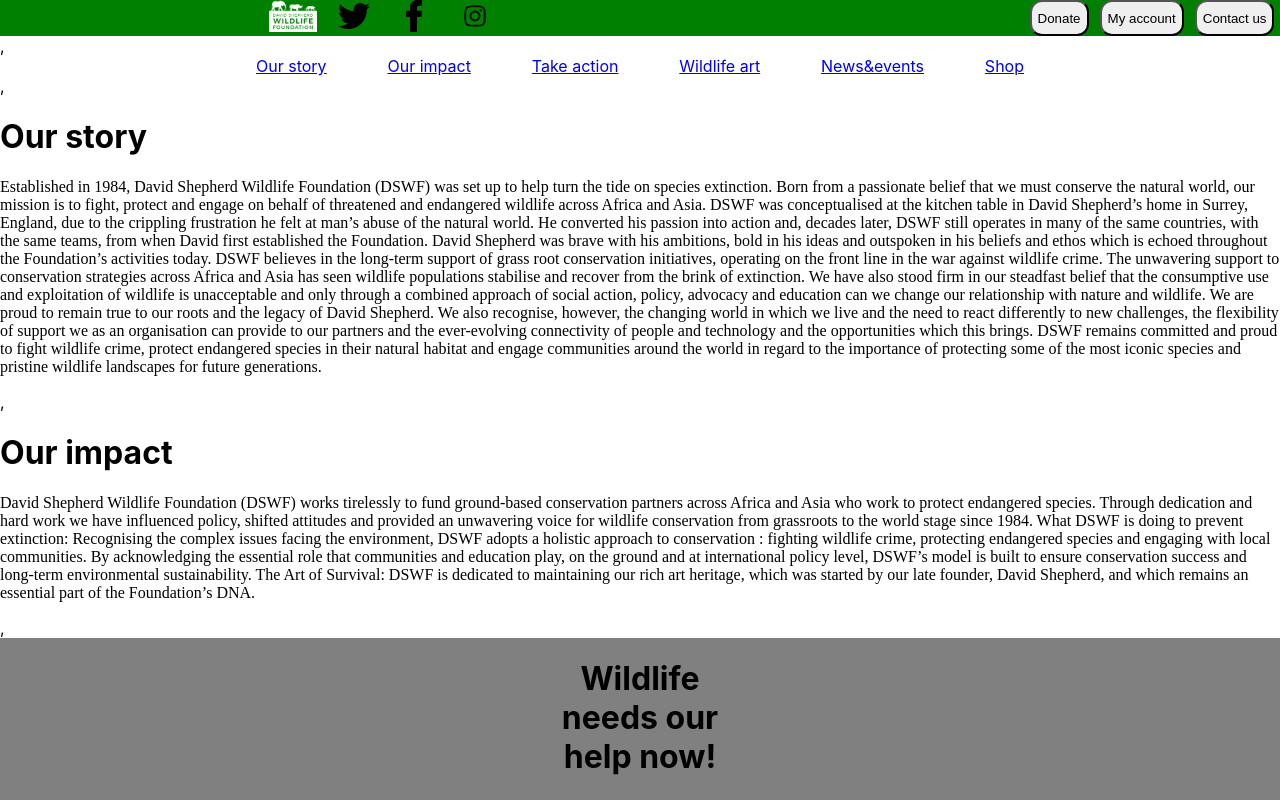
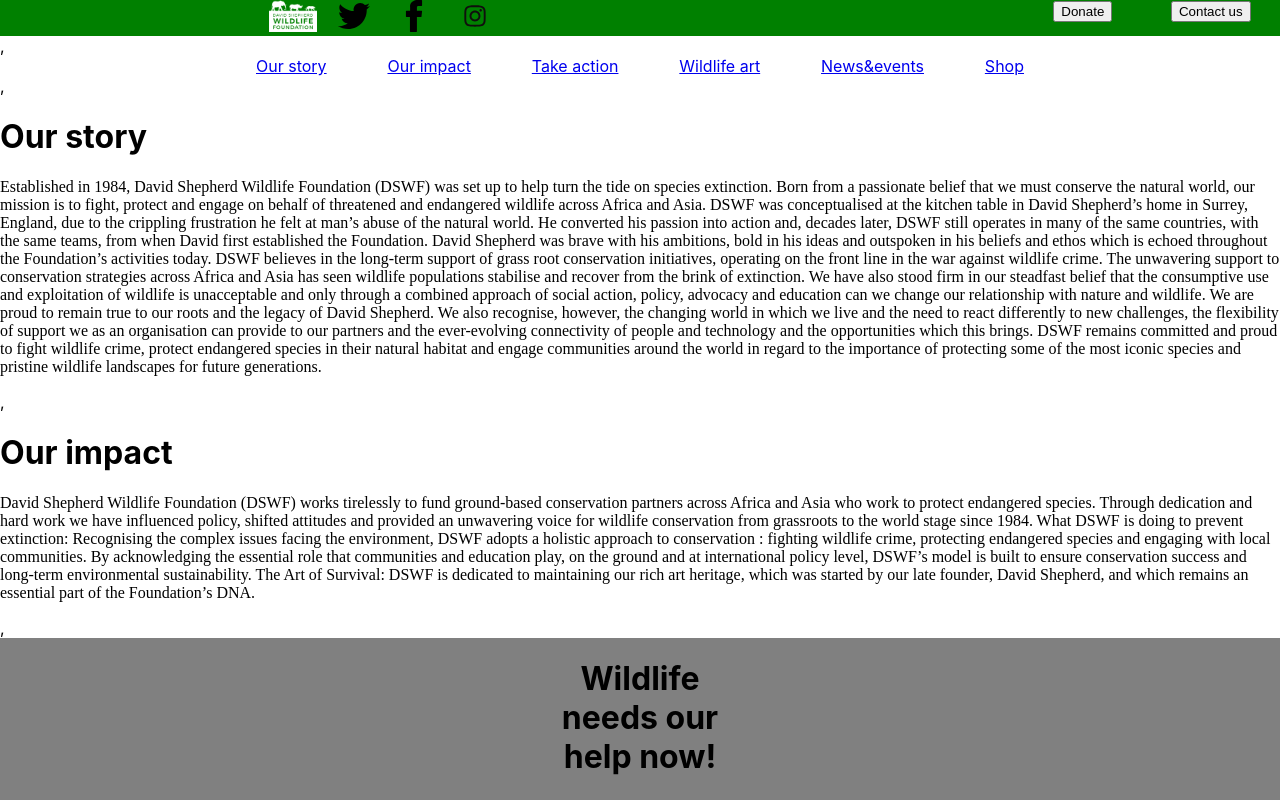
Before and after one commit to CodecoolGlobal/react-for-a-cause-react-tmboroka, a React (Create React App) app in the folder ngo/: page / in a window 1280 px wide. Shown: the top 800 px of the page. Built offline with nearby package versions, Linux system fonts and the light colour scheme; a web font is replaced by a local one.

Commit message:
donate button done

```diff
--- a/ngo/src/components/Header.js
+++ b/ngo/src/components/Header.js
@@ -23,13 +23,17 @@
           </a>
          </div>
          <div className='button-containers'>
-         <input className='buttons' type="button" value="Donate"></input>
-         <input className='buttons' type="button" value="My account"></input>
-         <input className='buttons' type="button" value="Contact us"></input>
+          <a className='buttons' href='#text3'>
+         <button className='buttons' onClick={linkButton}>Donate</button></a>
+         <a className='buttons' href='#contactCard'><button className='buttons'>Contact us</button></a>
          </div>
         </div>
       </header>
     )
   }
 
+  function linkButton() {
+    return
+  }
+
 export default headerComoponent
```
